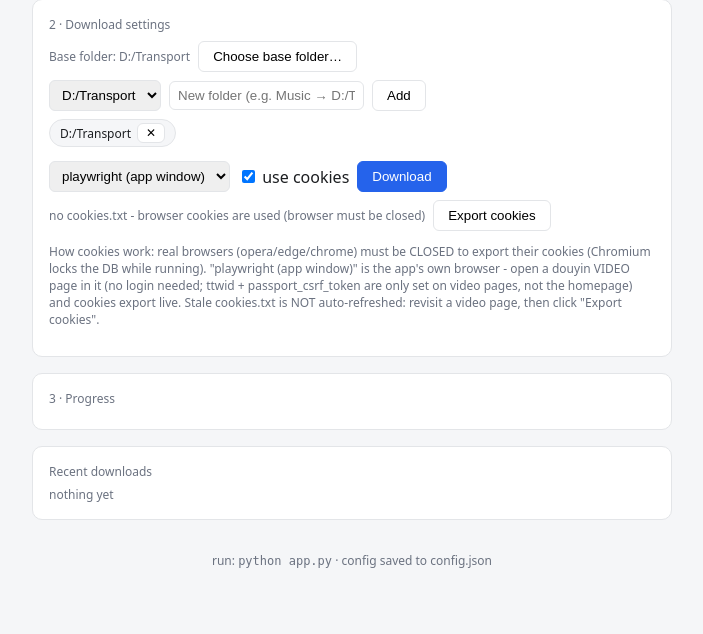
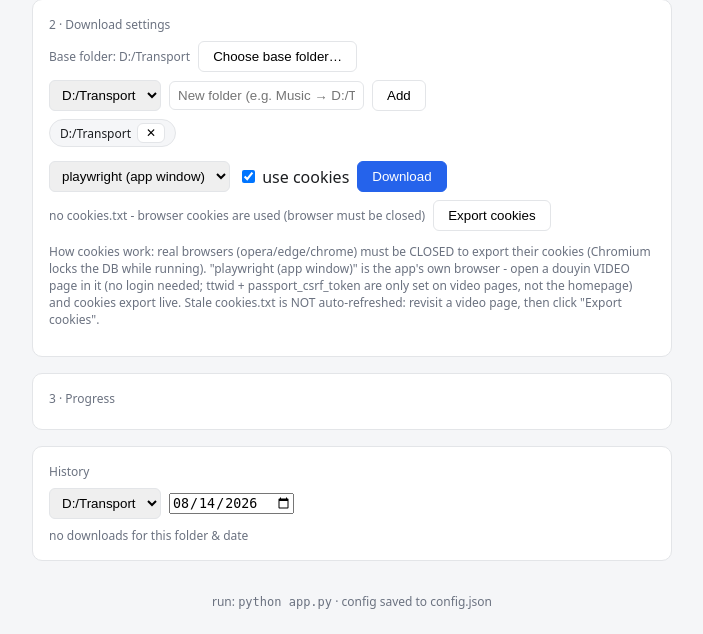
Before and after one commit to Hailthegreenkuaikuai/transporter, a Flask app: page / in a window 1280 px wide. Shown: the part 338-972 px from the top of the page, without its empty margins (288-991 px from the left). Before the commit the page ends 906 px from the top, so only its background shows below. Run offline with Flask 3, Linux system fonts and the light colour scheme; data that the repository does not hold is empty.

Commit message:
feat: enhance download history feature with date filtering and UI improvements

```diff
--- a/app.py
+++ b/app.py
@@ -377,10 +377,13 @@ def api_extract():
 
 
 def _scan_dirs(base):
-    """Top-level subfolders of the base dir, so the dropdown mirrors the filesystem."""
+    """Top-level subfolders of the base dir, so the dropdown mirrors the filesystem.
+    Dot-dirs (.ui-profile = the app's own browser profile) are not download folders."""
     out = []
     try:
         for name in sorted(os.listdir(base)):
+            if name.startswith("."):
+                continue
             p = os.path.join(base, name)
             if os.path.isdir(p):
                 out.append(p)
@@ -459,7 +462,22 @@ def api_jobs():
 
 @app.get("/api/history")
 def api_history():
-    return jsonify(load_config()["history"][:20])
+    """Per-folder download log (<dir>/.transporter.json), newest first.
+    Optional ?date=YYYY-MM-DD filters to records whose download time matches."""
+    d = request.args.get("dir")
+    date = request.args.get("date")
+    recs = []
+    if d:
+        p = Path(d) / ".transporter.json"
+        if p.exists():
+            for line in p.read_text(encoding="utf-8", errors="replace").splitlines():
+                try:
+                    rec = json.loads(line)
+                except json.JSONDecodeError:
+                    continue
+                if not date or rec.get("time", "").startswith(date):
+                    recs.append(rec)
+    return jsonify(list(reversed(recs)))
 
 
 @app.get("/api/base")
@@ -534,6 +552,10 @@ def _selftest():
     locked = _enrich_error("ERROR: Chrome cookie database is locked", True)
     assert "locked while it is open" in locked and "tick 'use cookies'" not in locked, locked
     assert _enrich_error("ERROR: something unrelated", True) == "ERROR: something unrelated"
+    import tempfile
+    _t = tempfile.mkdtemp()
+    os.mkdir(os.path.join(_t, ".ui-profile")); os.mkdir(os.path.join(_t, "Music"))
+    assert _scan_dirs(_t) == [os.path.join(_t, "Music")], _scan_dirs(_t)  # dot-dirs excluded
     dpapi = _cookie_hint(Exception("Failed to decrypt with DPAPI. See .../10927"), "edge")
     assert "app-bound" in dpapi and "playwright" in dpapi, dpapi
     assert "Close the browser" in _cookie_hint(Exception("x"), "edge")
--- a/templates/index.html
+++ b/templates/index.html
@@ -27,6 +27,10 @@
   .job { border:1px solid var(--line); border-radius:8px; padding:10px; margin-bottom:10px; }
   .error { color:#dc2626; font-size:13px; white-space:pre-wrap; }
   .files { font-size:12px; color:var(--muted); word-break:break-all; white-space:pre-wrap; }
+  table.hist { width:100%; border-collapse:collapse; }
+  table.hist th, table.hist td { border:1px solid var(--line); padding:4px 6px;
+                                 text-align:left; vertical-align:top; word-break:break-all; }
+  table.hist th { background:var(--bg); }
   .chip { display:inline-flex; align-items:center; gap:6px; border:1px solid var(--line);
           border-radius:999px; padding:3px 10px; font-size:12px; margin:0 6px 6px 0; background:var(--bg); }
   footer { color:var(--muted); font-size:12px; margin-top:16px; }
@@ -86,7 +90,11 @@
 </div>
 
 <div class="card">
-  <div class="lbl">Recent downloads</div>
+  <div class="lbl">History</div>
+  <div class="row">
+    <select id="histDir"></select>
+    <input type="date" id="histDate">
+  </div>
   <div id="history" class="files"></div>
 </div>
 
@@ -156,6 +164,20 @@ async function loadDirs() {
     chip.append(txt, x);
     $('dirList').append(chip);
   });
+  fillHistDir(r.dirs);
+  loadHistory();  // history needs the dir list; dirs may also have changed (e.g. new folder)
+}
+
+function fillHistDir(dirs) {
+  const prev = $('histDir').value;
+  $('histDir').innerHTML = '';
+  (dirs || []).forEach(d => {
+    const o = document.createElement('option');
+    o.value = d; o.textContent = d;
+    $('histDir').append(o);
+  });
+  if (prev && (dirs || []).includes(prev)) $('histDir').value = prev;
+  else if ($('histDir').options.length) $('histDir').value = $('histDir').options[0].value;
 }
 
 async function addDir() {
@@ -243,9 +265,34 @@ async function poll() {
 }
 
 async function loadHistory() {
-  const h = await api('/api/history');
-  $('history').textContent = h.map(e => e.time + ' · ' + e.files.join(', ')
-    + ((e.dyids && e.dyids.length) ? ' · 抖音號 ' + e.dyids.join(', ') : '')).join('\n') || 'nothing yet';
+  const dir = $('histDir').value;
+  if (!dir) { $('history').textContent = 'select a folder'; return; }
+  const q = 'dir=' + encodeURIComponent(dir) + '&date=' + encodeURIComponent($('histDate').value);
+  const h = await api('/api/history?' + q);
+  const box = $('history');
+  box.innerHTML = '';
+  if (!h.length) { box.textContent = 'no downloads for this folder & date'; return; }
+  const table = document.createElement('table');
+  table.className = 'hist';
+  const head = document.createElement('tr');
+  ['Date & time', 'Filename', 'URL', '抖音號'].forEach(c => {
+    const th = document.createElement('th'); th.textContent = c; head.append(th);
+  });
+  table.append(head);
+  h.forEach(r => {
+    const tr = document.createElement('tr');
+    [r.time, r.file, r.url, r.dyid || '—'].forEach(v => {
+      const td = document.createElement('td'); td.textContent = v || ''; tr.append(td);
+    });
+    table.append(tr);
+  });
+  box.append(table);
+}
+
+function initHistDate() {
+  const now = new Date();
+  $('histDate').value = now.getFullYear() + '-' + String(now.getMonth() + 1).padStart(2, '0')
+    + '-' + String(now.getDate()).padStart(2, '0');
 }
 
 $('paste').addEventListener('paste', () => setTimeout(extract, 50));
@@ -257,6 +304,8 @@ $('addUrl').onclick = () => {
 };
 $('addDir').onclick = addDir;
 $('download').onclick = startDownload;
+$('histDir').onchange = loadHistory;
+$('histDate').onchange = loadHistory;
 
 $('cookieNote').textContent =
   'How cookies work: real browsers (opera/edge/chrome) must be CLOSED to export their cookies (Chromium '
@@ -277,7 +326,7 @@ $('exportCookies').onclick = async () => {
   if (r.ok) refreshCookies();
 };
 
-loadDirs(); loadHistory(); refreshCookies(); refreshBase();
+initHistDate(); loadDirs(); refreshCookies(); refreshBase();
 </script>
 </body>
 </html>
```
Also changed, not shown: AGENT.md (+2 -2 lines).
